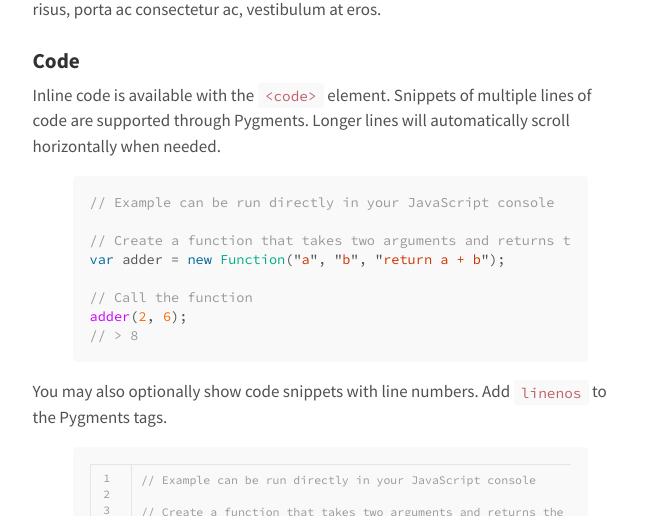
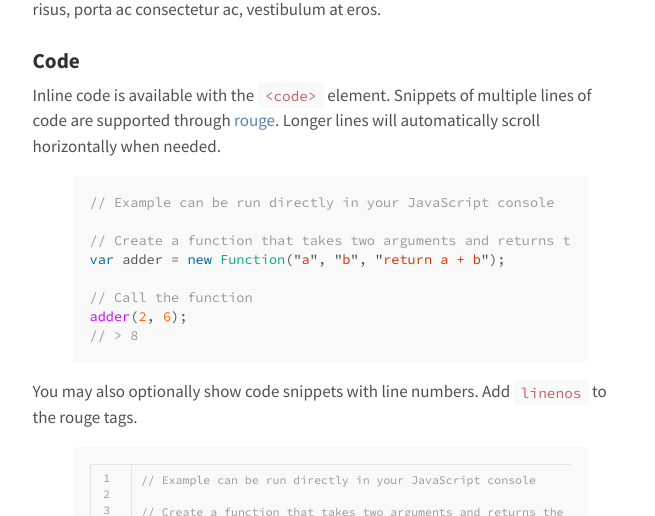
Before and after one commit to nicoelayda/celeste, a Jekyll site: the page built from blog/_posts/2014-01-01-example-content.md, in a window 1280 px wide and 900 px high, scrolled down 1254 px. Shown: the part 176-692 px from the top of the window, without its empty margins (310-965 px from the left). Built offline with Jekyll 4.4.1, drawn with Linux system fonts in a browser that asks for light colours.

Commit message:
Remove references to pygments since it is no longer used.

```diff
--- a/_sass/components/_code.scss
+++ b/_sass/components/_code.scss
@@ -1,7 +1,7 @@
 /**
   * _code.scss
   * Inline and block-level code snippets. Includes tweaks to syntax highlighted
-  * snippets from Pygments/Rouge and Gist embeds
+  * snippets from Rouge and Gist embeds
   */
 
 code,
@@ -29,7 +29,6 @@ pre code {
   background-color: transparent;
 }
 
-// Pygments via Jekyll
 .highlight {
   padding: 1rem;
   margin-bottom: 1rem;
--- a/blog/_posts/2014-01-01-example-content.md
+++ b/blog/_posts/2014-01-01-example-content.md
@@ -49,7 +49,7 @@ Vivamus sagittis lacus vel augue rutrum faucibus dolor auctor. Duis mollis, est
 
 ### Code
 
-Inline code is available with the `<code>` element. Snippets of multiple lines of code are supported through Pygments. Longer lines will automatically scroll horizontally when needed.
+Inline code is available with the `<code>` element. Snippets of multiple lines of code are supported through [rouge](https://github.com/jneen/rouge). Longer lines will automatically scroll horizontally when needed.
 
 {% highlight js %}
 // Example can be run directly in your JavaScript console
@@ -62,7 +62,7 @@ adder(2, 6);
 // > 8
 {% endhighlight %}
 
-You may also optionally show code snippets with line numbers. Add `linenos` to the Pygments tags.
+You may also optionally show code snippets with line numbers. Add `linenos` to the rouge tags.
 
 {% highlight js linenos %}
 // Example can be run directly in your JavaScript console
```
Also changed, not shown: blog/_posts/2015-06-14-introducing-celeste.md (+1 -1 lines).
